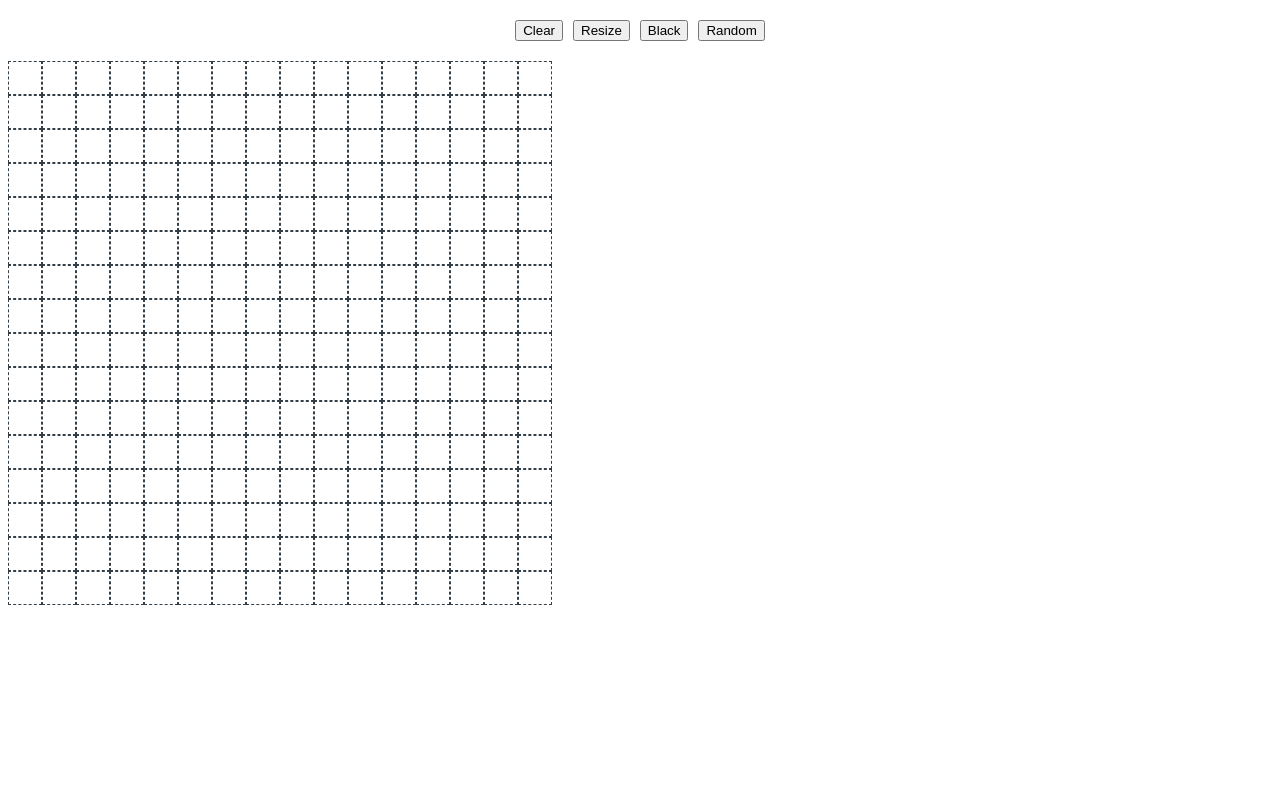
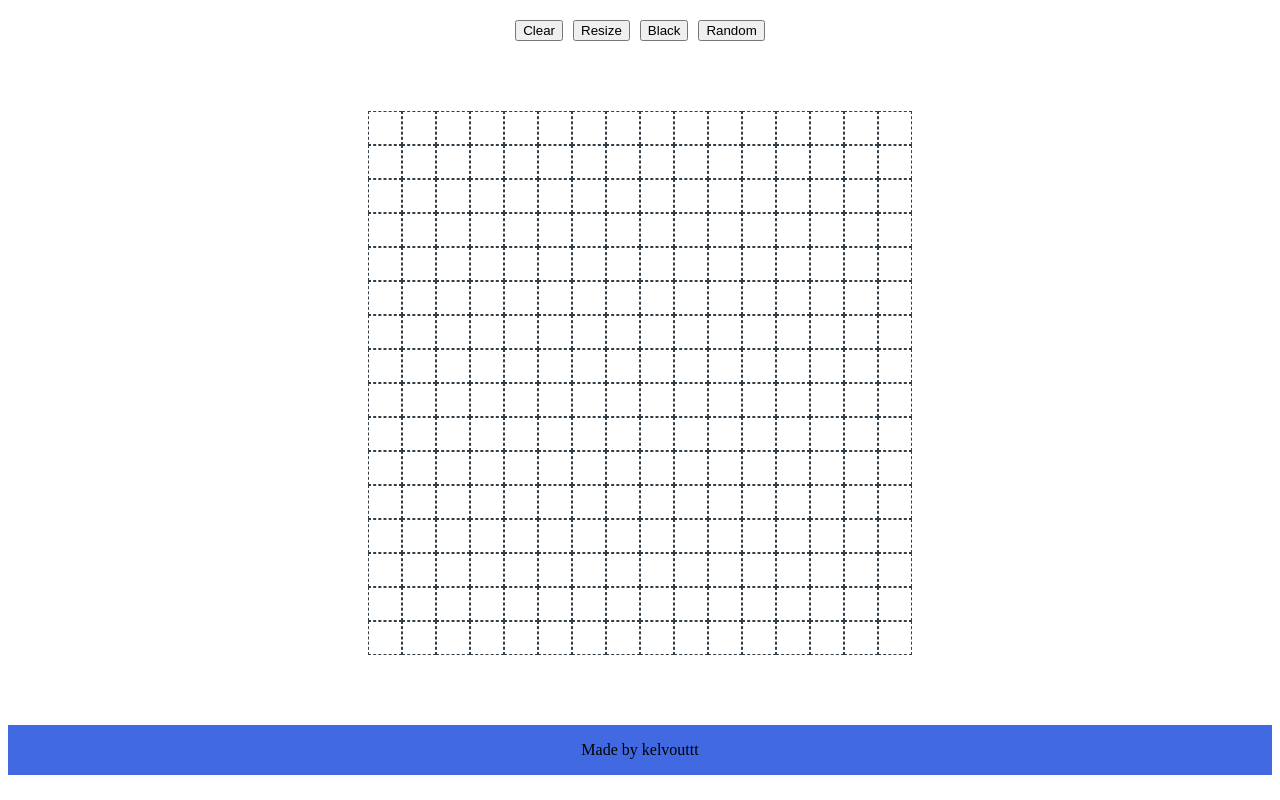
Before and after one commit to kelvouttt/etch-a-sketch, a plain HTML site: page index.html in a window 1280 px wide. Drawn offline with Linux system fonts and the light colour scheme.

Commit message:
adding footer

```diff
--- a/index.html
+++ b/index.html
@@ -15,6 +15,12 @@
     <button class="black-color">Black</button>
     <button class="random-color">Random</button>
   </header>
-  <div class="container"></div>
+  <div class="outer">
+    <div class="container"></div>
+  </div>
+
+  <footer>
+    <p>Made by kelvouttt</p>
+  </footer>
 </body>
 </html>
```
